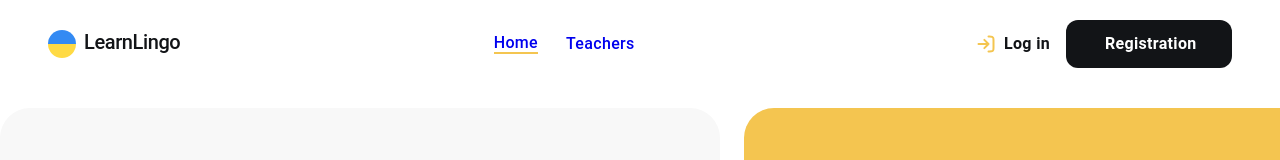
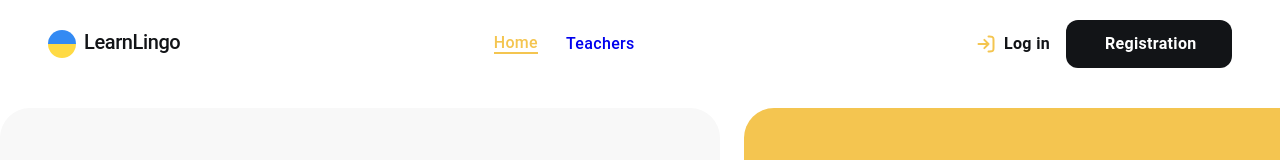
Before and after one commit to KRB-U/learn_lingo, a React (Create React App) app: page / in a window 1280 px wide. Shown: the top 160 px of the page. Built offline with nearby package versions, Linux system fonts and the light colour scheme; no server answers.

Commit message:
fixed theme color

```diff
--- a/src/components/Header/Header.styled.js
+++ b/src/components/Header/Header.styled.js
@@ -43,11 +43,17 @@ export const NavigateLink = styled(NavLink)`
   display: block;
   padding: 4px 0px;
 
+  text-decoration: none;
+
+  &.active {
+    color: ${(props) => props.theme.colorTheme};
+  }
+
   &.active::after {
     content: "";
     display: block;
     height: 2px;
-    background-color: ${(props) => props.theme.theme.colors.gold};
+    background-color: ${(props) => props.theme.colorTheme};
   }
 `;
 
```
